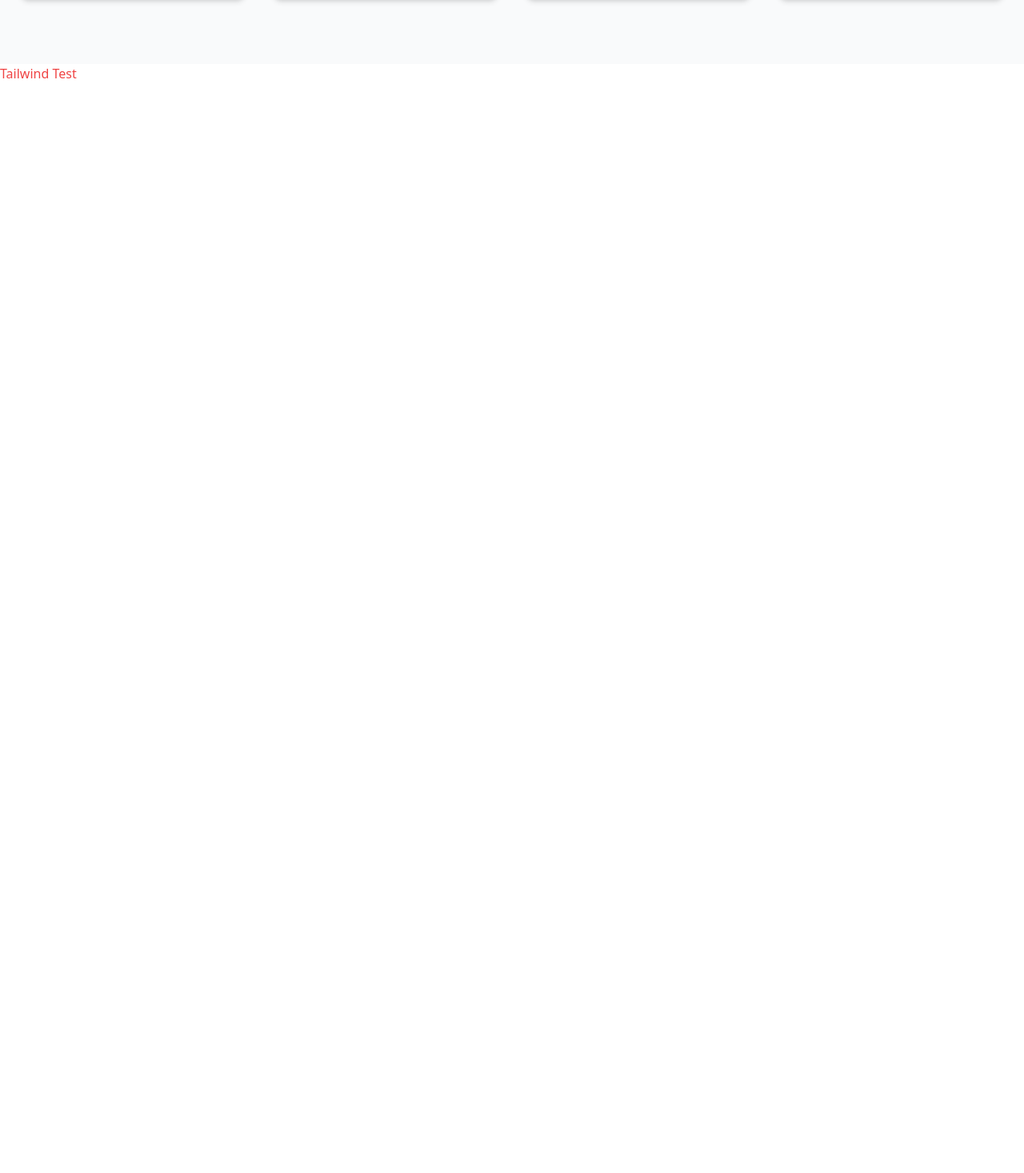
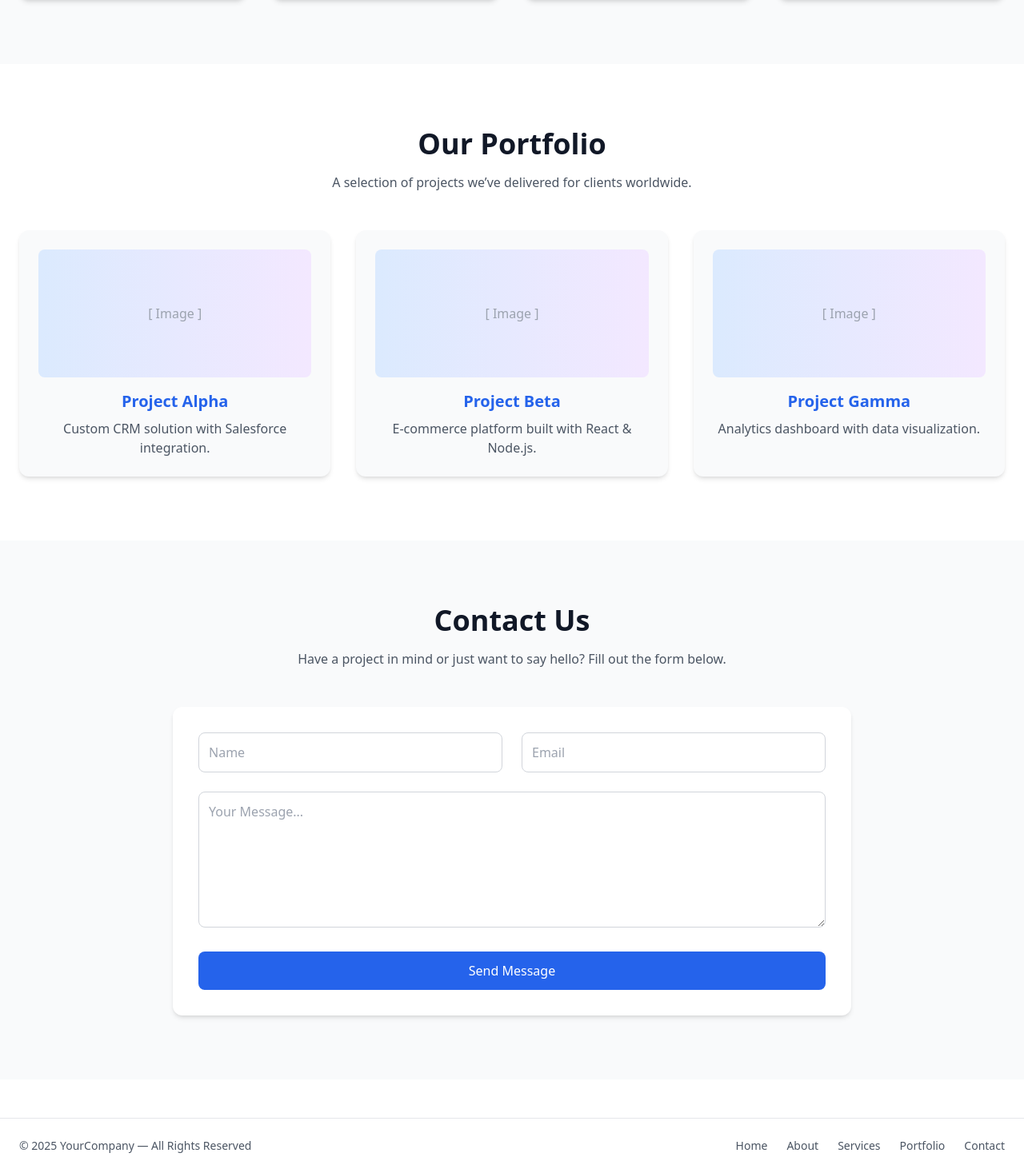
Before and after one commit to Ravi-758/Megacodeit, a React (Create React App) app: page / in a window 1280 px wide. Shown: the part 1708-3175 px from the top of the page at 80% size. Before the commit the page ends 1812 px from the top, so only its background shows below. Built offline with nearby package versions, Linux system fonts and the light colour scheme.

Commit message:
add remaining files

```diff
--- a/src/App.jsx
+++ b/src/App.jsx
@@ -1,12 +1,11 @@
 import React from "react";
 import Navbar from "./components/Navbar";
 import Home from "./components/Home";
-// Later we’ll add these:
 import About from "./components/About";
 import Services from "./components/Services";
-// import Portfolio from "./components/Portfolio";
-// import Contact from "./components/Contact";
-// import Footer from "./components/Footer";
+import Portfolio from "./components/Portfolio";
+import Contact from "./components/Contact";
+import Footer from "./components/Footer";
 
 export default function App() {
   return (
@@ -19,12 +18,11 @@ export default function App() {
         <Home />
         <About />
         <Services />
-        {/* <Portfolio /> */}
-        {/* <Contact /> */}
+        <Portfolio />
+        <Contact />
       </main>
 
-      {/* <Footer /> */}
-      <h2 className="text-red-500">Tailwind Test</h2>
+      <Footer />
 
     </div>
   );
--- /dev/null
+++ b/src/components/Contact.jsx
@@ -0,0 +1,71 @@
+import React, { useState } from "react";
+
+export default function Contact() {
+  const [form, setForm] = useState({ name: "", email: "", message: "" });
+  const [status, setStatus] = useState(null);
+
+  const handleSubmit = (e) => {
+    e.preventDefault();
+    // For now, just simulate submission
+    setStatus("Message sent successfully!");
+    setForm({ name: "", email: "", message: "" });
+  };
+
+  return (
+    <section id="contact" className="py-20 bg-gray-50">
+      <div className="max-w-4xl mx-auto px-6">
+        <h2 className="text-3xl md:text-4xl font-bold text-gray-900 text-center">
+          Contact Us
+        </h2>
+        <p className="mt-4 text-gray-600 text-center max-w-2xl mx-auto">
+          Have a project in mind or just want to say hello? Fill out the form below.
+        </p>
+
+        <form
+          onSubmit={handleSubmit}
+          className="mt-12 bg-white p-8 rounded-xl shadow-md space-y-6"
+        >
+          {/* Name + Email */}
+          <div className="grid md:grid-cols-2 gap-6">
+            <input
+              type="text"
+              placeholder="Name"
+              value={form.name}
+              onChange={(e) => setForm({ ...form, name: e.target.value })}
+              required
+              className="w-full border border-gray-300 p-3 rounded-lg focus:outline-none focus:ring-2 focus:ring-blue-500"
+            />
+            <input
+              type="email"
+              placeholder="Email"
+              value={form.email}
+              onChange={(e) => setForm({ ...form, email: e.target.value })}
+              required
+              className="w-full border border-gray-300 p-3 rounded-lg focus:outline-none focus:ring-2 focus:ring-blue-500"
+            />
+          </div>
+
+          {/* Message */}
+          <textarea
+            placeholder="Your Message..."
+            rows={6}
+            value={form.message}
+            onChange={(e) => setForm({ ...form, message: e.target.value })}
+            required
+            className="w-full border border-gray-300 p-3 rounded-lg focus:outline-none focus:ring-2 focus:ring-blue-500"
+          />
+
+          {/* Submit Button */}
+          <button
+            type="submit"
+            className="w-full py-3 bg-blue-600 text-white rounded-lg hover:bg-blue-700 transition"
+          >
+            Send Message
+          </button>
+
+          {status && <p className="text-green-600 text-center mt-4">{status}</p>}
+        </form>
+      </div>
+    </section>
+  );
+}
--- /dev/null
+++ b/src/components/Footer.jsx
@@ -0,0 +1,21 @@
+import React from "react";
+
+export default function Footer() {
+  return (
+    <footer className="bg-white border-t py-6 mt-12">
+      <div className="max-w-7xl mx-auto px-6 flex flex-col md:flex-row items-center justify-between text-gray-600 text-sm">
+        {/* Left */}
+        <p>© {new Date().getFullYear()} YourCompany — All Rights Reserved</p>
+
+        {/* Right */}
+        <div className="flex space-x-6 mt-4 md:mt-0">
+          <a href="#home" className="hover:text-blue-600">Home</a>
+          <a href="#about" className="hover:text-blue-600">About</a>
+          <a href="#services" className="hover:text-blue-600">Services</a>
+          <a href="#portfolio" className="hover:text-blue-600">Portfolio</a>
+          <a href="#contact" className="hover:text-blue-600">Contact</a>
+        </div>
+      </div>
+    </footer>
+  );
+}
--- /dev/null
+++ b/src/components/Portfolio.jsx
@@ -0,0 +1,45 @@
+import React from "react";
+
+export default function Portfolio(){
+    const projects = [
+        {
+        title: "Project Alpha",
+        desc: "Custom CRM solution with Salesforce integration.",
+        },
+        {
+        title: "Project Beta",
+        desc: "E-commerce platform built with React & Node.js.",
+        },
+        {
+        title: "Project Gamma",
+        desc: "Analytics dashboard with data visualization.",
+        },
+    ]
+    return(
+        <section id="portfolio" className="py-20 bg-white">
+            <div className="max-w-7xl mx-auto px-6 text-center">
+                <h2 className="text-3xl md:text-4xl font-bold text-gray-900">
+                    Our Portfolio
+                </h2>
+                <p className="mt-4 text-gray-600 max-w-2xl mx-auto">
+                    A selection of projects we’ve delivered for clients worldwide.
+                </p>
+
+                {/* Projects Grid */}
+                <div className="mt-12 grid grid-cols-1 sm:grid-cols-2 lg:grid-cols-3 gap-8">
+                    {projects.map((project,i)=>(
+                        <div key={i} className="bg-gray-50 rounded-xl shadow-md p-6 hover:shadow-lg transition">
+                            <div className="h-40 bg-gradient-to-r from-blue-100 to-purple-100 rounded-lg mb-4 flex items-center justify-center">
+                                <span className="text-gray-400">[ Image ]</span>
+                            </div>
+                            <h3 className="text-xl font-semibold text-blue-600">
+                                {project.title}
+                            </h3>
+                            <p className="mt-2 text-gray-600">{project.desc}</p>
+                        </div>
+                    ))}
+                </div>
+            </div>
+        </section>
+    )
+}
```
